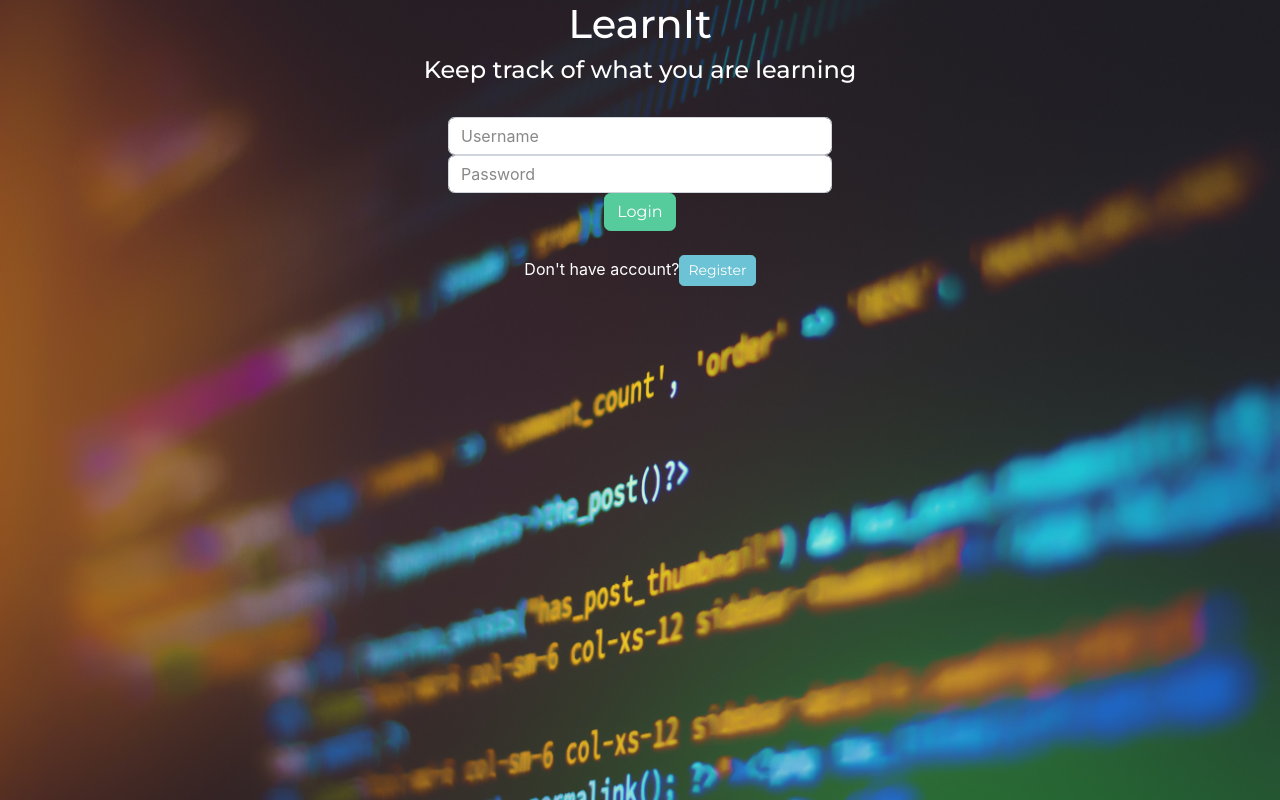
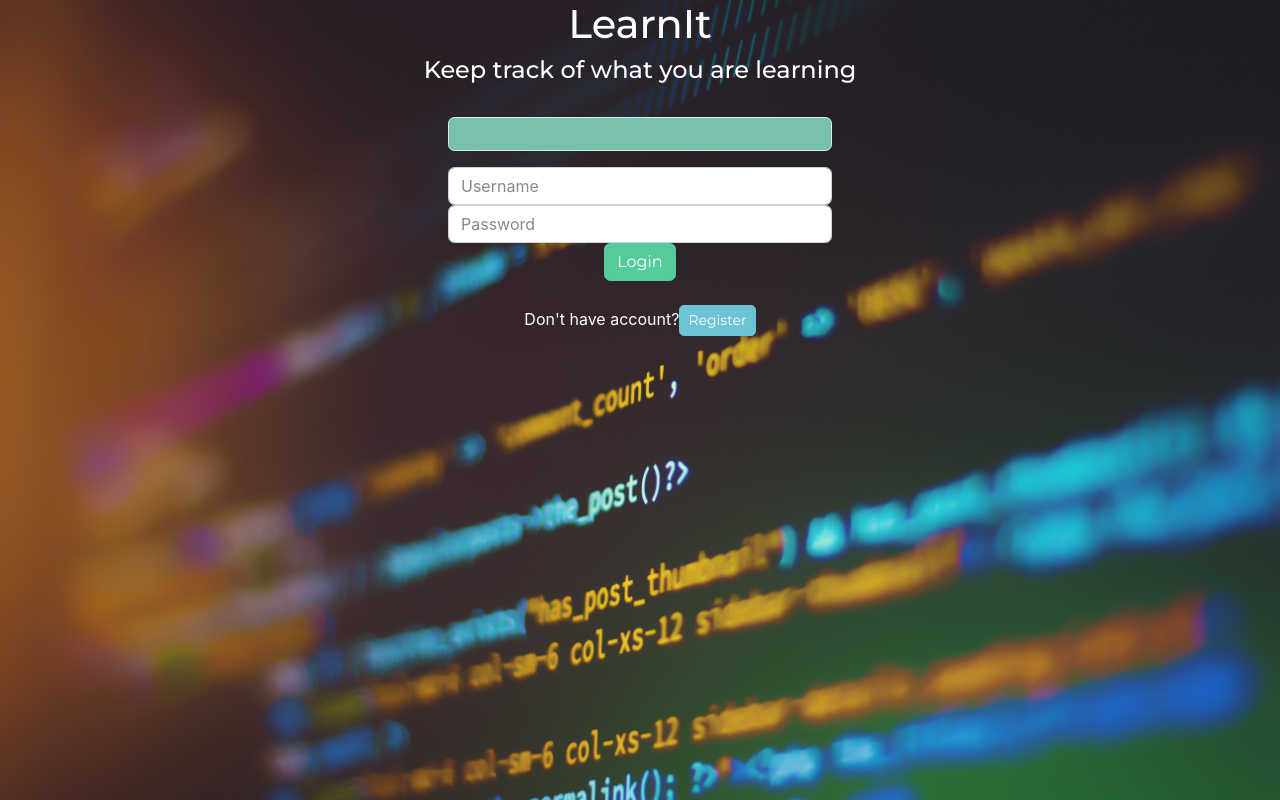
Before and after one commit to mair22/MERN, a React (Create React App) app in the folder client/: page /login in a window 1280 px wide. Built offline with nearby package versions, Linux system fonts and the light colour scheme.

Commit message:
update alert

```diff
--- a/client/src/components/auth/LoginForm.js
+++ b/client/src/components/auth/LoginForm.js
@@ -3,6 +3,7 @@ import Form from "react-bootstrap/Form";
 import { Link, useNavigate } from "react-router-dom";
 import { useState, useContext } from "react";
 import { AuthContext } from "../../contexts/AuthContext";
+import AlertMessage from "../layouts/AlertMessage";
 
 const LoginForm = () => {
   //Context
@@ -17,6 +18,8 @@ const LoginForm = () => {
     password: "",
   });
 
+  const [alert, setAlert] = useState("null");
+
   const { username, password } = loginForm;
 
   const onChangeLoginForm = (event) =>
@@ -27,9 +30,12 @@ const LoginForm = () => {
 
     try {
       const loginData = await loginUser(loginForm);
-      console.log(loginData)
+      console.log(loginData);
       if (loginData.success) {
         navigate("/dashboard");
+      } else {
+        setAlert({ type: "danger", message: loginData.message });
+        setTimeout(() => setAlert("null"), 5000);
       }
     } catch (error) {
       console.log(error);
@@ -39,6 +45,7 @@ const LoginForm = () => {
   return (
     <>
       <Form className="my-4" onSubmit={login}>
+        <AlertMessage info={alert} />
         <Form.Group>
           <Form.Control
             type="text"
--- /dev/null
+++ b/client/src/components/layouts/AlertMessage.js
@@ -0,0 +1,9 @@
+import Alert from "react-bootstrap/Alert";
+
+const AlertMessage = ({ info }) => {
+  return info === null ? null : (
+    <Alert variant={info.type}>{info.message}</Alert>
+  );
+};
+
+export default AlertMessage;
--- a/client/src/components/routing/ProtectedRoute.js
+++ b/client/src/components/routing/ProtectedRoute.js
@@ -33,7 +33,7 @@ import Spinner from "react-bootstrap/esm/Spinner";
 //   );
 // };
 
-const ProtectedRoute = ({redirectPath = '/login', children }) => {
+const ProtectedRoute = ({ redirectPath = "/login", children }) => {
   const {
     authState: { authLoading, isAuthenticated },
   } = useContext(AuthContext);
--- a/client/src/contexts/AuthContext.js
+++ b/client/src/contexts/AuthContext.js
@@ -13,8 +13,6 @@ const AuthContextProvider = ({ children }) => {
     user: null,
   });
 
-
-
   //Authenticate user
   const loadUser = async () => {
     if (localStorage[LOCAL_STORAGE_TOKEN_NAME]) {
@@ -26,18 +24,21 @@ const AuthContextProvider = ({ children }) => {
             type: "SET_AUTH",
             payload: { isAuthenticated: true, user: response.data.user },
           });
-
         }
       } catch (error) {
-        localStorage.removeItem(LOCAL_STORAGE_TOKEN_NAME)
-        setAuthToken(null)
-        dispatch({type: 'SET_AUTH', payload: {isAuthenticated: false, user: null}})
+        localStorage.removeItem(LOCAL_STORAGE_TOKEN_NAME);
+        setAuthToken(null);
+        dispatch({
+          type: "SET_AUTH",
+          payload: { isAuthenticated: false, user: null },
+        });
       }
     }
-
   };
 
-  useEffect(() => {loadUser()}, [])
+  useEffect(() => {
+    loadUser();
+  }, []);
 
   //Login
   const loginUser = async (userForm) => {
@@ -49,10 +50,10 @@ const AuthContextProvider = ({ children }) => {
           response.data.accessToken
         );
 
-        dispatch({
-          type: "SET_AUTH",
-          payload: { isAuthenticated: true, user: response.data.user },
-        });
+      dispatch({
+        type: "SET_AUTH",
+        payload: { isAuthenticated: true, user: response.data.user },
+      });
 
       return response.data;
     } catch (error) {
```
Also changed, not shown: client/src/index.js (+6 -6 lines).
